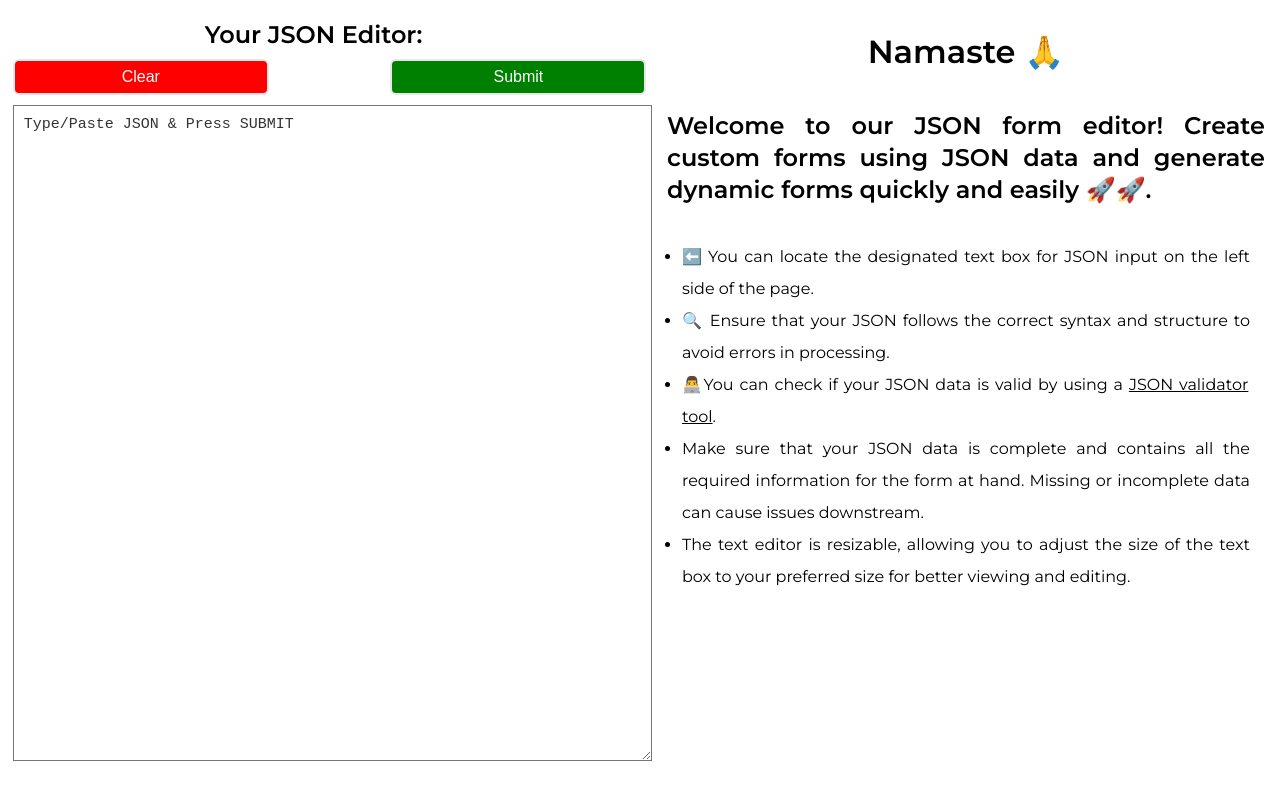
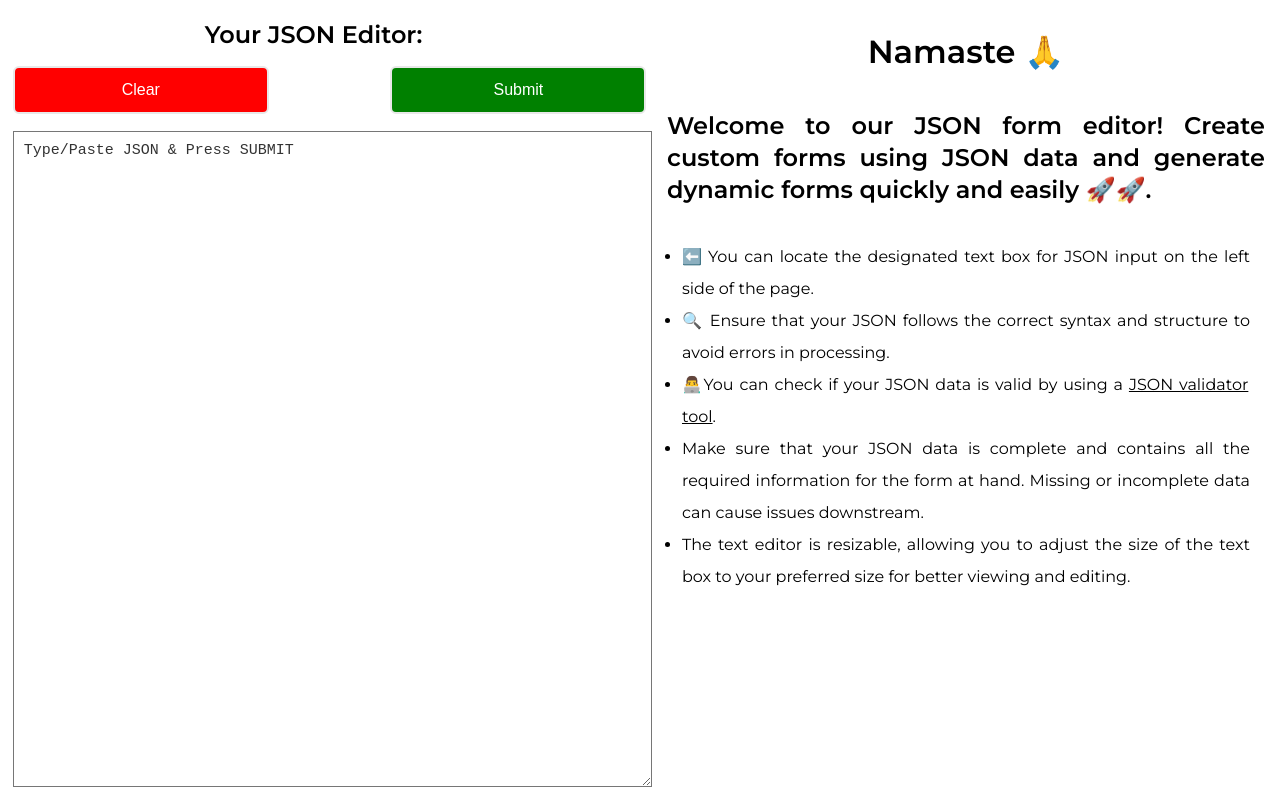
Before and after one commit to Parashuram-78/Frontend-Assignment, a React (Create React App) app: page / in a window 1280 px wide. Built offline with nearby package versions, Linux system fonts and the light colour scheme.

Commit message:
CSS issue Resolved

```diff
--- a/src/styles/Form.css
+++ b/src/styles/Form.css
@@ -1,6 +1,6 @@
 #form{
     border:1px solid rgb(0, 0, 0);
-    /* height: auto; */
+    height: 100vh;
     width: 100%;
     display: flex;
     align-items: center;
--- a/src/styles/JsonEditor.css
+++ b/src/styles/JsonEditor.css
@@ -20,23 +20,23 @@
     background-color: red;
     color: white;
     width: 20vw;
-    height:2.8vw;
+    height:6vh;
     border-radius: 6px;
     border: 2px solid #E8E8E8;
     font-size: medium;
-    margin-top: 5px;
+    margin-top: 1.5vh;
     cursor: pointer;
 }
 #ca{
     background-color: green;
     color: white;
     width: 20vw;
-    height:2.8vw;
+    height:6vh;
     border-radius: 6px;
     border: 2px solid #E8E8E8;
     /* margin-left: 9vw; */
     font-size: medium;
-    margin-top: 5px;
-    margin-bottom: 5px;
+    margin-top: 1.5vh;
+    margin-bottom: 1.5vh;
     cursor: pointer;
 }
```
